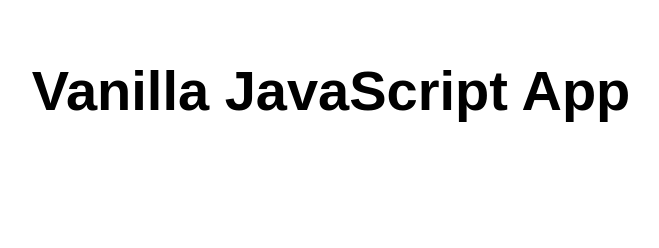
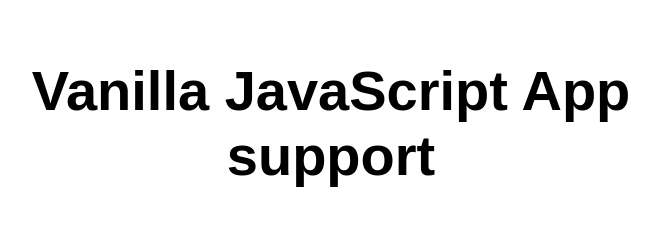
Before and after one commit to simpleapp4u/web, a website: page src/index.html in a window 1280 px wide. Shown: the whole page, without its empty margins (309-968 px from the left). Drawn offline with Linux system fonts and the light colour scheme.

Commit message:
Update index.html

```diff
--- a/src/index.html
+++ b/src/index.html
@@ -10,7 +10,7 @@
 
 <body>
   <main>
-    <h1>Vanilla JavaScript App</h1>
+    <h1>Vanilla JavaScript App support</h1>
   </main>
 </body>
 
```
